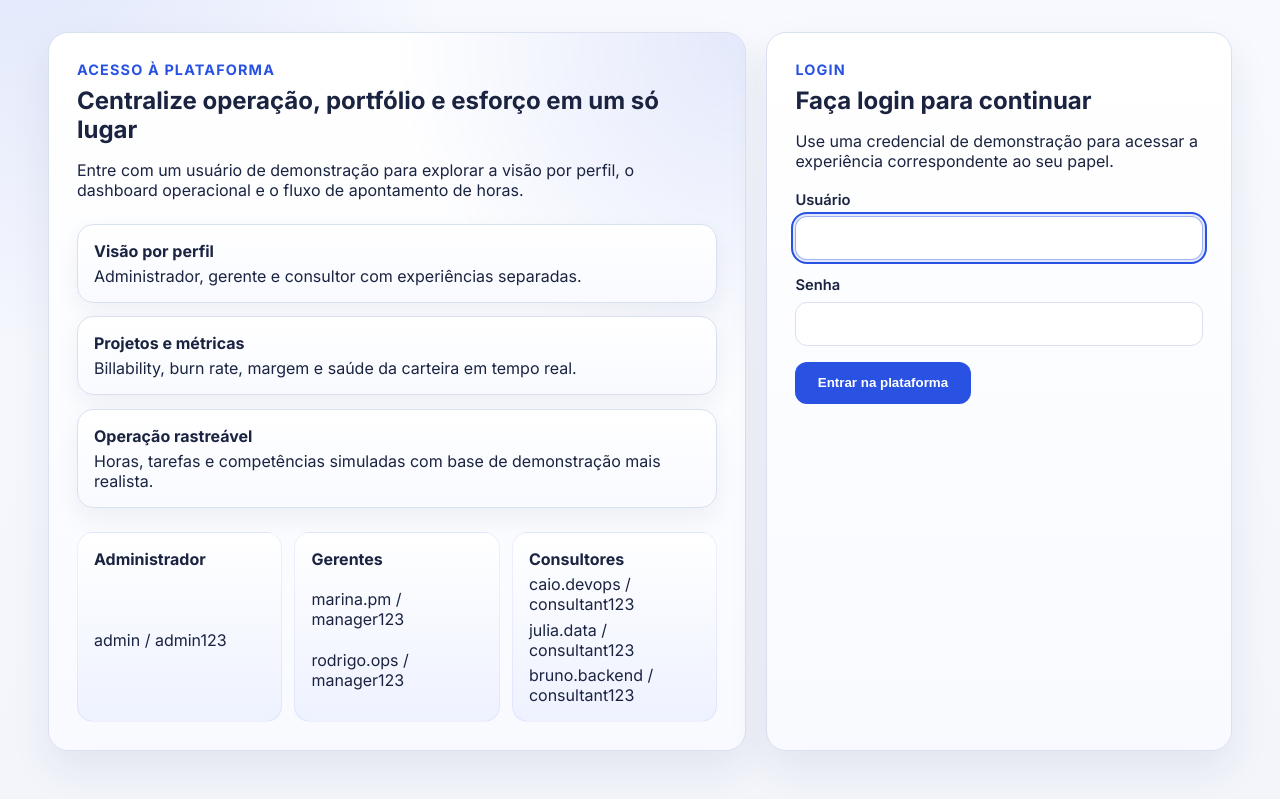
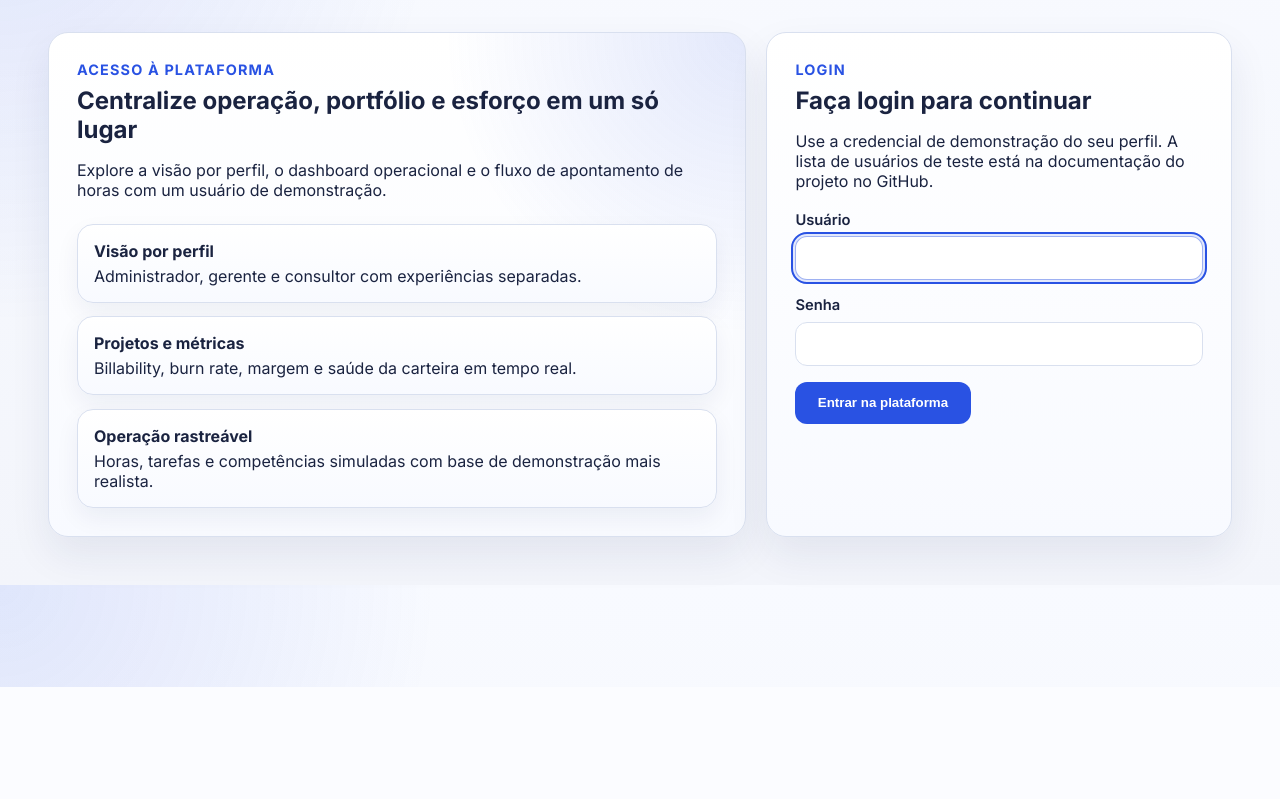
Before and after one commit to Hir4/drp03-pi-database, a Django app: page /login/ in a window 1280 px wide. Shown: the part 113-912 px from the top of the page. After the commit the page ends 800 px from the top, so only its background shows below. Run offline with Django 5.2, Linux system fonts and the light colour scheme.

Commit message:
fix(login): remover credenciais de demonstração da tela inicial
As credenciais dos usuários fictícios passam a constar apenas no README do
GitHub. Teste de regressão garante que não voltem a ser exibidas no login.

```diff
--- a/backend/core/templates/core/login.html
+++ b/backend/core/templates/core/login.html
@@ -8,7 +8,7 @@
         <div>
             <p class="eyebrow">Acesso à plataforma</p>
             <h2>Centralize operação, portfólio e esforço em um só lugar</h2>
-            <p>Entre com um usuário de demonstração para explorar a visão por perfil, o dashboard operacional e o fluxo de apontamento de horas.</p>
+            <p>Explore a visão por perfil, o dashboard operacional e o fluxo de apontamento de horas com um usuário de demonstração.</p>
         </div>
 
         <section class="auth-feature-list">
@@ -26,30 +26,13 @@
             </article>
         </section>
 
-        <section class="credentials-panel credentials-panel--stacked">
-            <article>
-                <strong>Administrador</strong>
-                <span>admin / admin123</span>
-            </article>
-            <article>
-                <strong>Gerentes</strong>
-                <span>marina.pm / manager123</span>
-                <span>rodrigo.ops / manager123</span>
-            </article>
-            <article>
-                <strong>Consultores</strong>
-                <span>caio.devops / consultant123</span>
-                <span>julia.data / consultant123</span>
-                <span>bruno.backend / consultant123</span>
-            </article>
-        </section>
     </article>
 
     <article class="panel auth-panel auth-form-panel">
         <div>
             <p class="eyebrow">Login</p>
             <h2>Faça login para continuar</h2>
-            <p>Use uma credencial de demonstração para acessar a experiência correspondente ao seu papel.</p>
+            <p>Use a credencial de demonstração do seu perfil. A lista de usuários de teste está na documentação do projeto no GitHub.</p>
         </div>
 
         <form method="post" class="timesheet-form auth-form">
```
Also changed, not shown: tests/test_views.py (+7 -0 lines), README.md.
